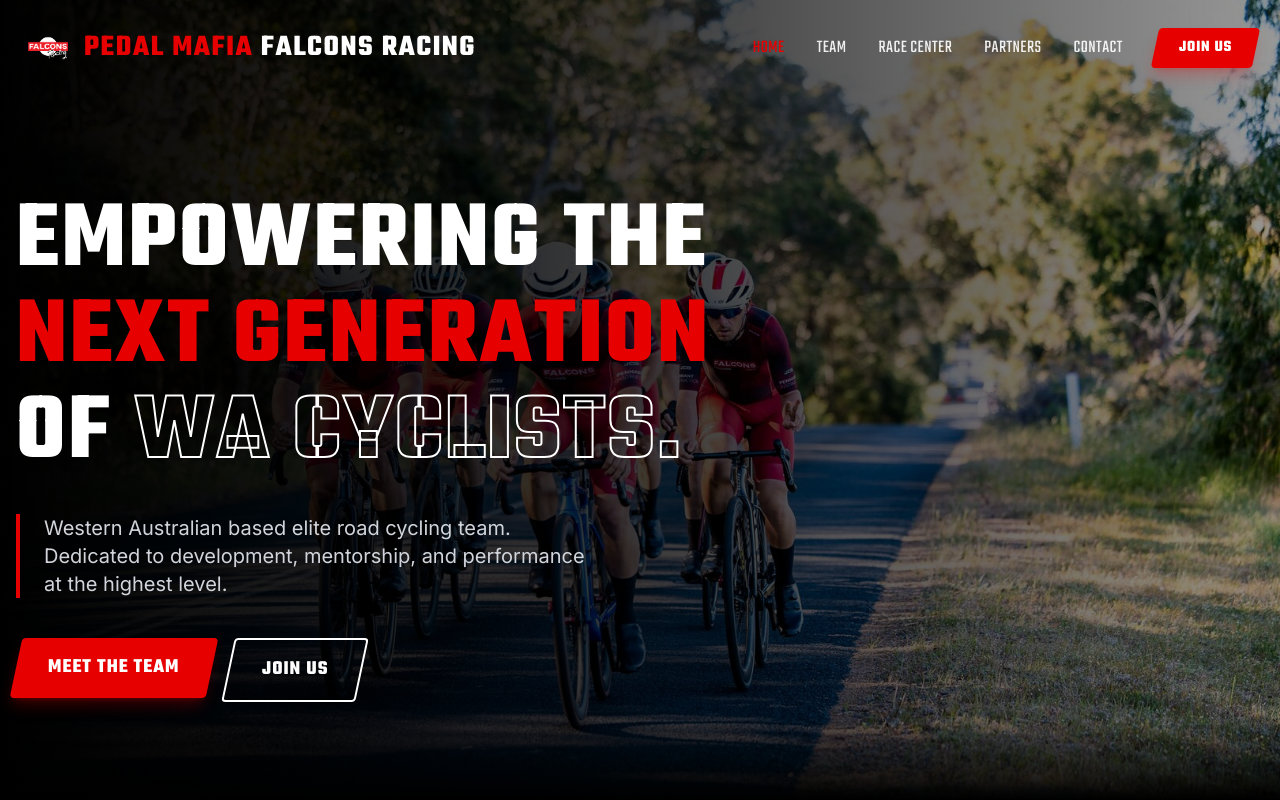
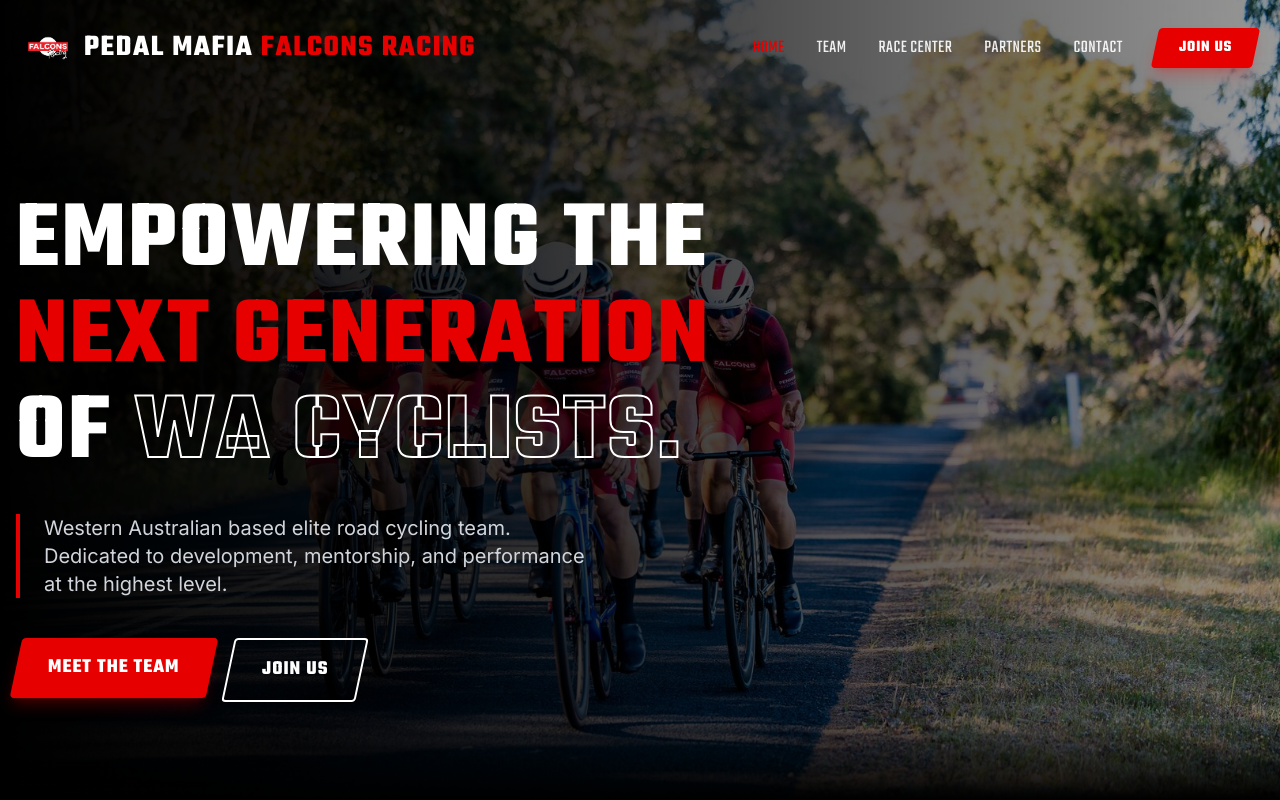
Before and after one commit to paceoncoaching/falcons-racing-website, a React (Vite) app in the folder client/: page / in a window 1280 px wide. Shown: the top 800 px of the page. Built offline with nearby package versions, Linux system fonts and the light colour scheme; a web font is replaced by a local one; what drizzle-zod would draw is missing.

Commit message:
Update Navigation.tsx

```diff
--- a/client/src/components/Navigation.tsx
+++ b/client/src/components/Navigation.tsx
@@ -54,8 +54,8 @@ export function Navigation() {
                 alt="Pedal Mafia Falcons Racing Team"
                 className="h-10 md:h-12 w-auto transition-transform duration-300 group-hover:scale-105"
               />
-              <span className="font-display font-bold text-2xl md:text-3xl text-primary tracking-wider uppercase hidden sm:block">
-                Pedal Mafia <span className="text-white">Falcons Racing</span>
+              <span className="font-display font-bold text-2xl md:text-3xl text-white tracking-wider uppercase hidden sm:block">
+                Pedal Mafia <span className="text-primary">Falcons Racing</span>
               </span>
             </div>
           </Link>
```
